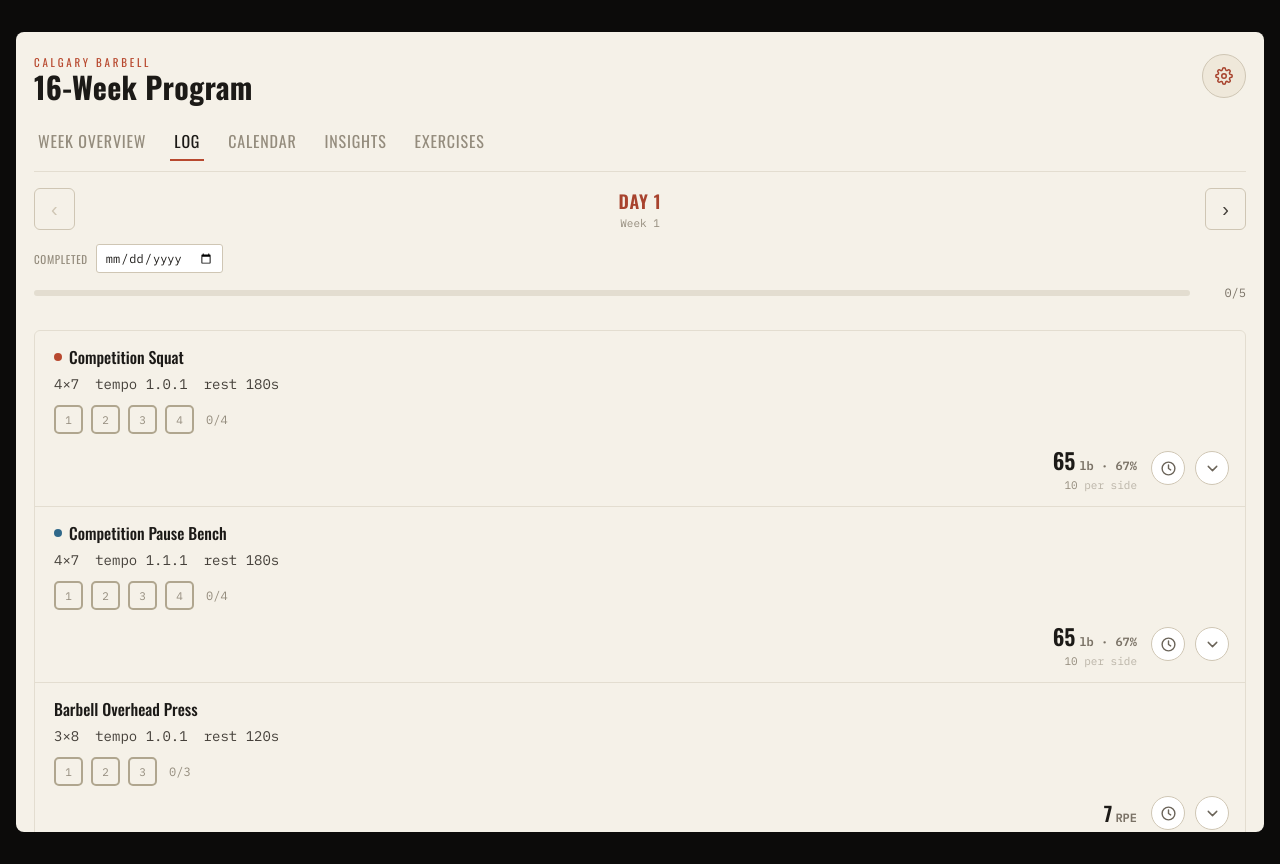
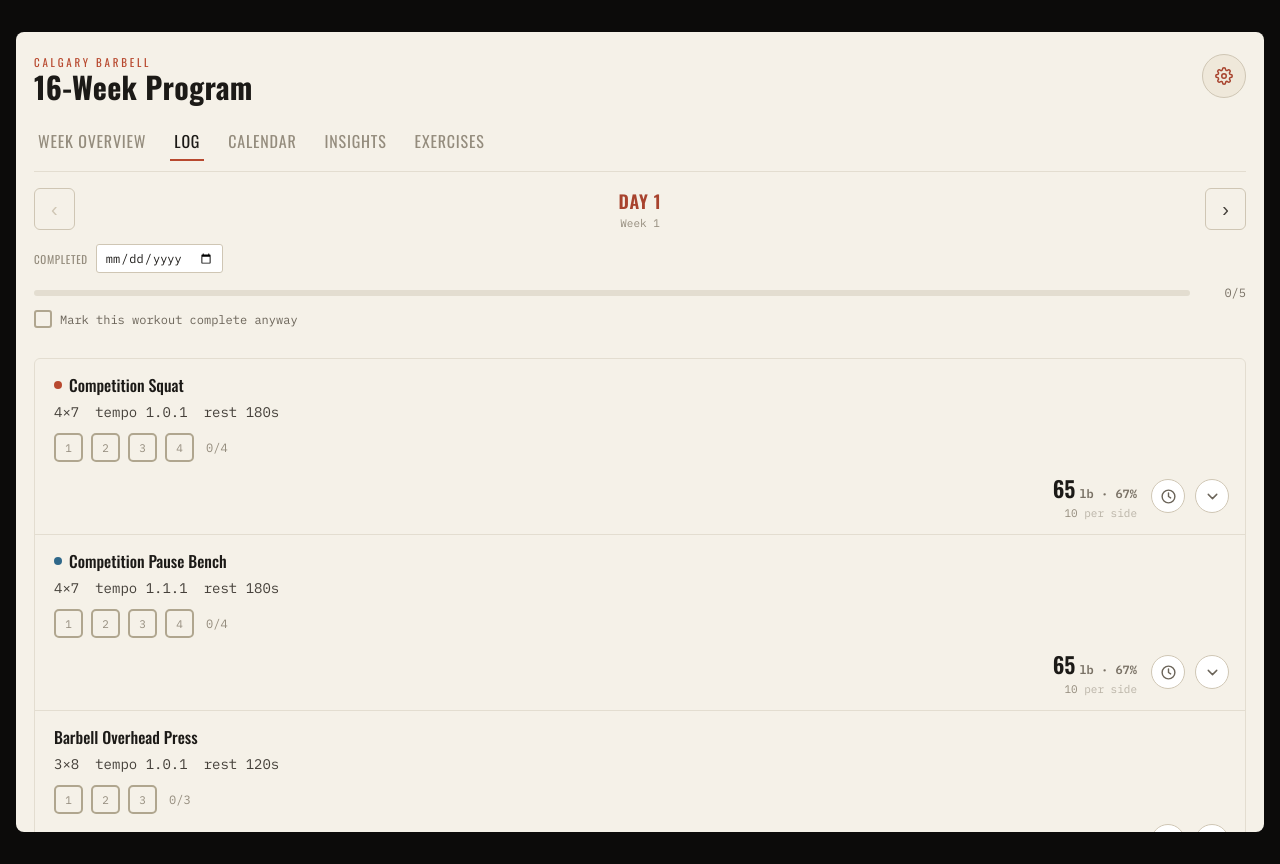
Before and after one commit to jackw91/CBB_App_V3, a React (Vite) app: page / in a window 1280 px wide. Both pictures are taken after a click on the button "LOG". Built offline with nearby package versions, Linux system fonts and the light colour scheme.

Commit message:
Update App.jsx
9

```diff
--- a/src/App.jsx
+++ b/src/App.jsx
@@ -229,7 +229,7 @@ async function loadAllSessions() {
   return map;
 }
 
-const EMPTY_SESSION = () => ({ completion: {}, logs: {}, notes: "", date: "" });
+const EMPTY_SESSION = () => ({ completion: {}, logs: {}, notes: "", date: "", manuallyCompleted: false });
 
 /* A shared AudioContext, created/resumed only inside a real user-gesture
    handler (e.g. tapping a set checkbox) so the browser's autoplay policy
@@ -298,12 +298,25 @@ function getSetStates(entry, session, idx) {
 }
 
 /* Whether every set of every exercise in a day has been checked off. */
-function isDayComplete(entries, session) {
+/* Whether every set of every exercise has actually been checked off,
+   ignoring any manual override. Used to decide when the manual
+   "mark complete anyway" control is worth showing. */
+function allSetsChecked(entries, session) {
   if (!entries || entries.length === 0) return false;
   return entries.every((entry, idx) => {
     const st = getSetStates(entry, session, idx);
     return st.length > 0 && st.every(Boolean);
   });
+}
+
+/* A day counts as complete either because every set was checked off, or
+   because the person explicitly marked it complete anyway (e.g. they
+   skipped an exercise or some sets but still want the program to move
+   on). Everything that drives "is this day done" — the day-card badge,
+   Next Workout progression, etc. — should go through this. */
+function isDayComplete(entries, session) {
+  if (session && session.manuallyCompleted) return true;
+  return allSetsChecked(entries, session);
 }
 
 /* The day immediately after the most recently completed day, walking the
@@ -2546,6 +2559,17 @@ export default function CalgaryBarbellApp() {
     [session, persistSession, entries]
   );
 
+  const toggleManualComplete = useCallback(() => {
+    const wasComplete = isDayComplete(entries, session);
+    const nextSession = { ...session, manuallyCompleted: !session.manuallyCompleted };
+    if (nextSession.manuallyCompleted && !nextSession.date) nextSession.date = todayISO();
+    const willBeComplete = isDayComplete(entries, nextSession);
+    persistSession(nextSession);
+    if (!wasComplete && willBeComplete) {
+      setShowWorkoutComplete(true);
+    }
+  }, [session, persistSession, entries]);
+
   const updateLog = useCallback(
     (idx, log) => {
       persistSession({ ...session, logs: { ...session.logs, [idx]: log } });
@@ -2636,8 +2660,8 @@ export default function CalgaryBarbellApp() {
     if (!start.lock) return;
     const currentIndex = NAV_TABS.findIndex((t) => t.value === mode);
     let next = dx;
-    if (currentIndex === 0 && dx > 0) next = dx * 0.35;
-    if (currentIndex === NAV_TABS.length - 1 && dx < 0) next = dx * 0.35;
+    if (currentIndex === 0 && dx > 0) next = dx * 0.55;
+    if (currentIndex === NAV_TABS.length - 1 && dx < 0) next = dx * 0.55;
     setDragX(next);
   };
 
@@ -2658,24 +2682,24 @@ export default function CalgaryBarbellApp() {
     if (!canCommit) {
       setDragAnimating(true);
       setDragX(0);
-      setTimeout(() => setDragAnimating(false), 240);
+      setTimeout(() => setDragAnimating(false), 320);
       return;
     }
 
     setDragAnimating(true);
-    setDragX(direction * width);
+    setDragX(-direction * width);
     setTimeout(() => {
       setMode(NAV_TABS[targetIndex].value);
       setDragAnimating(false);
-      setDragX(-direction * width);
+      setDragX(direction * width);
       requestAnimationFrame(() => {
         requestAnimationFrame(() => {
           setDragAnimating(true);
           setDragX(0);
-          setTimeout(() => setDragAnimating(false), 240);
+          setTimeout(() => setDragAnimating(false), 320);
         });
       });
-    }, 220);
+    }, 260);
   };
 
   const jumpToDayFromOverview = (d) => {
@@ -3045,7 +3069,7 @@ export default function CalgaryBarbellApp() {
           flexDirection: "column",
           padding: "0 18px",
           transform: dragX ? `translateX(${dragX}px)` : undefined,
-          transition: dragAnimating ? "transform 0.24s ease" : "none",
+          transition: dragAnimating ? "transform 0.32s cubic-bezier(0.22, 1, 0.36, 1)" : "none",
         }}
         onTouchStart={handleContentTouchStart}
         onTouchMove={handleContentTouchMove}
@@ -3109,6 +3133,34 @@ export default function CalgaryBarbellApp() {
                 {doneCount}/{total}
               </div>
             </div>
+
+            {doneCount < total && (
+              <label style={{ marginTop: 10, display: "flex", alignItems: "center", gap: 8, cursor: "pointer", userSelect: "none" }}>
+                <span
+                  onClick={toggleManualComplete}
+                  style={{
+                    width: 18,
+                    height: 18,
+                    borderRadius: 3,
+                    border: `2px solid ${session.manuallyCompleted ? "var(--cb-green)" : "var(--cb-border-muted)"}`,
+                    background: session.manuallyCompleted ? "var(--cb-green)" : "transparent",
+                    flexShrink: 0,
+                    display: "flex",
+                    alignItems: "center",
+                    justifyContent: "center",
+                  }}
+                >
+                  {session.manuallyCompleted && (
+                    <svg width="11" height="11" viewBox="0 0 24 24" fill="none" stroke="var(--cb-text-on-green)" strokeWidth="4">
+                      <path d="M4 12.5l5 5L20 6" strokeLinecap="round" strokeLinejoin="round" />
+                    </svg>
+                  )}
+                </span>
+                <span style={{ fontSize: 12, fontFamily: "'IBM Plex Mono', monospace", color: "var(--cb-text-muted)" }}>
+                  Mark this workout complete anyway
+                </span>
+              </label>
+            )}
           </div>
 
           <div className="cb-scroll-pane" style={{ flex: 1, minHeight: 0, paddingBottom: 140 }}>
```
